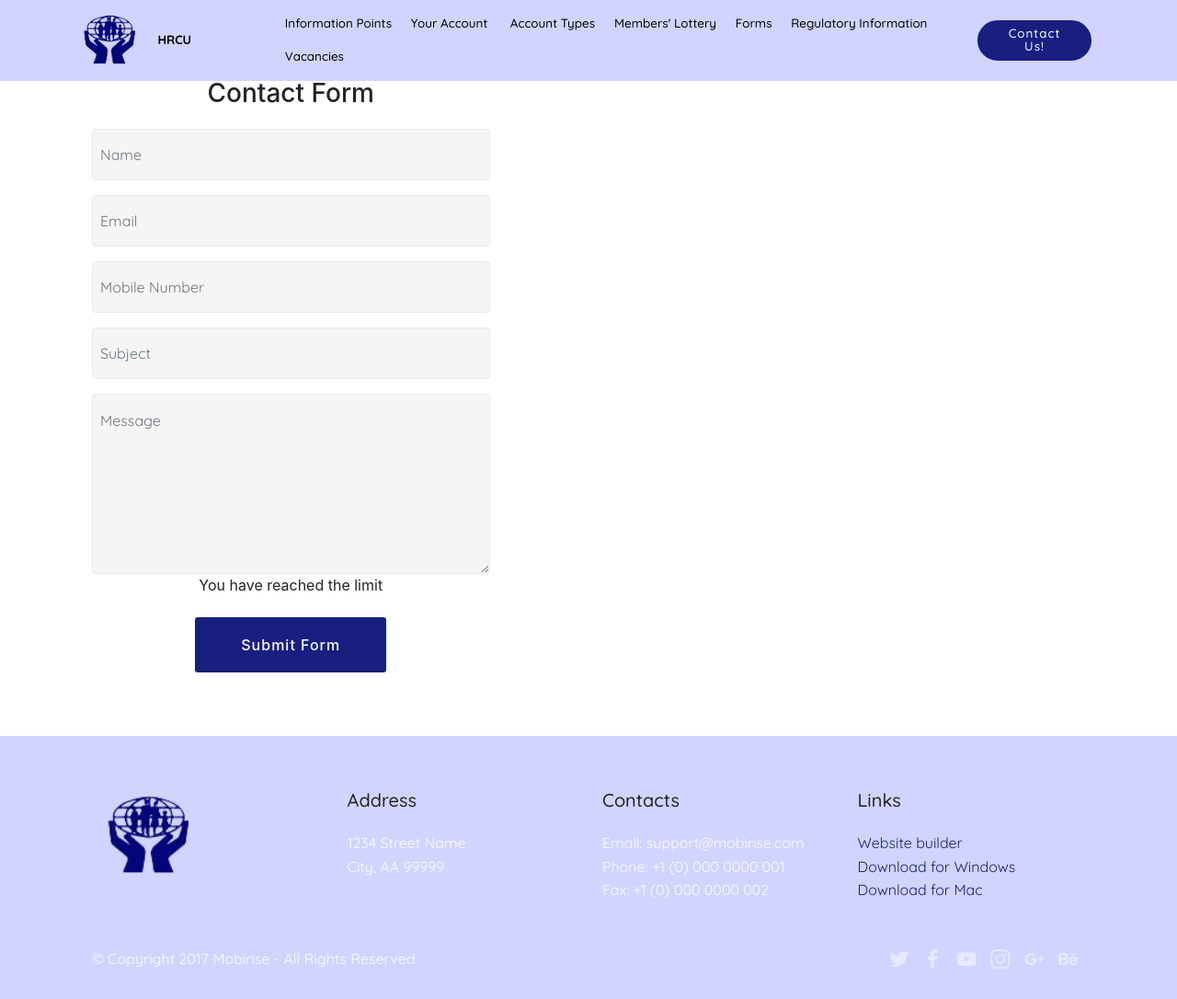
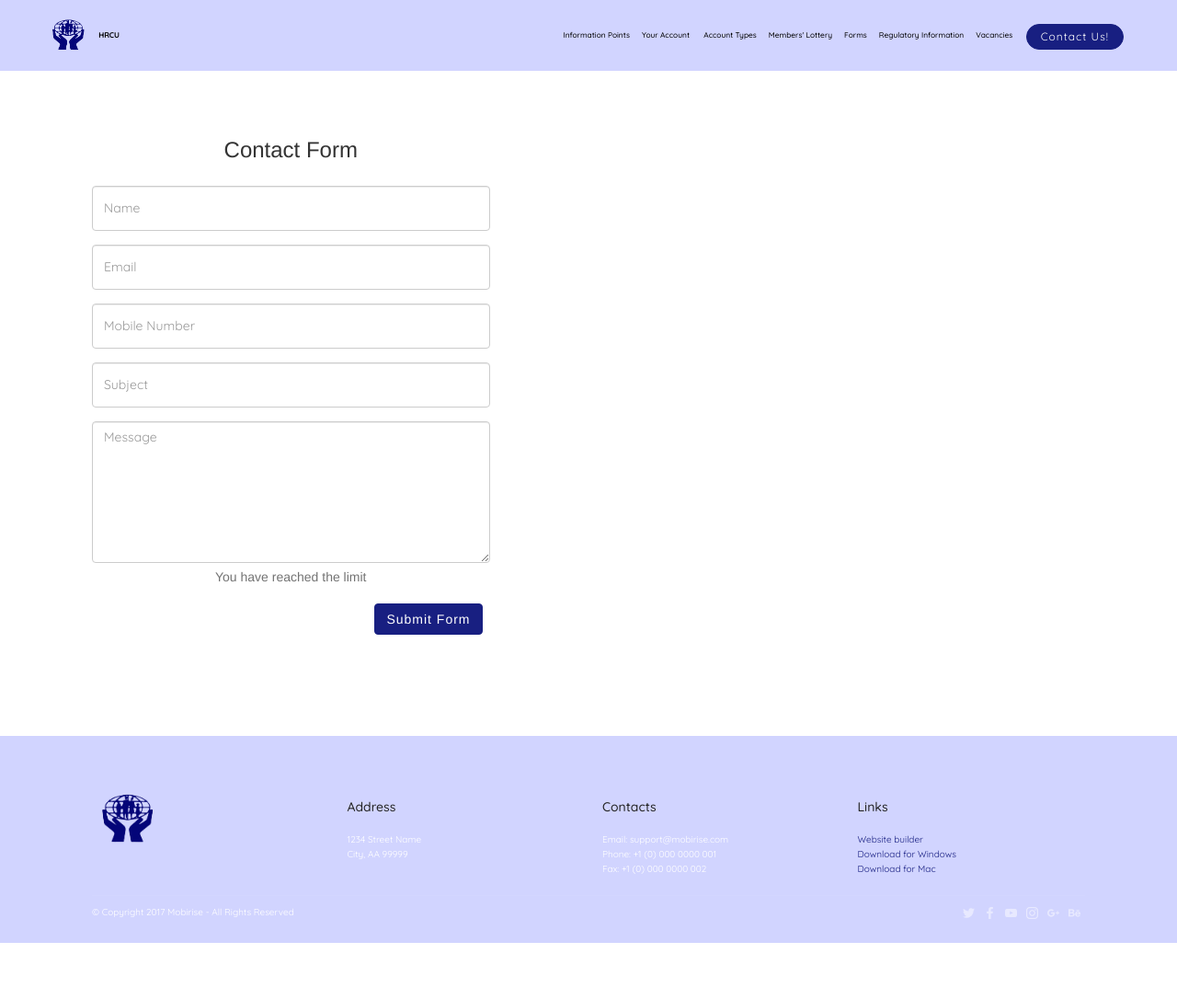
Before and after one commit to IzzyTrenfield/test, a plain HTML site: page index.html in a window 1280 px wide. Shown: the whole page at 92% size. After the commit the page ends 1025 px from the top, so only its background shows below. Drawn offline with nearby package versions, Linux system fonts and the light colour scheme.

Commit message:
Update index.html

```diff
--- a/index.html
+++ b/index.html
@@ -19,6 +19,10 @@
   <link rel="stylesheet" href="assets/socicon/css/styles.css">
   <link rel="stylesheet" href="assets/theme/css/style.css">
   <link rel="stylesheet" href="assets/mobirise/css/mbr-additional.css" type="text/css">
+
+  <link href="//netdna.bootstrapcdn.com/bootstrap/3.2.0/css/bootstrap.min.css" rel="stylesheet" id="bootstrap-css">
+  <script src="//netdna.bootstrapcdn.com/bootstrap/3.2.0/js/bootstrap.min.js"></script>
+  <script src="//code.jquery.com/jquery-1.11.1.min.js"></script>
 
 
   </head>
```
